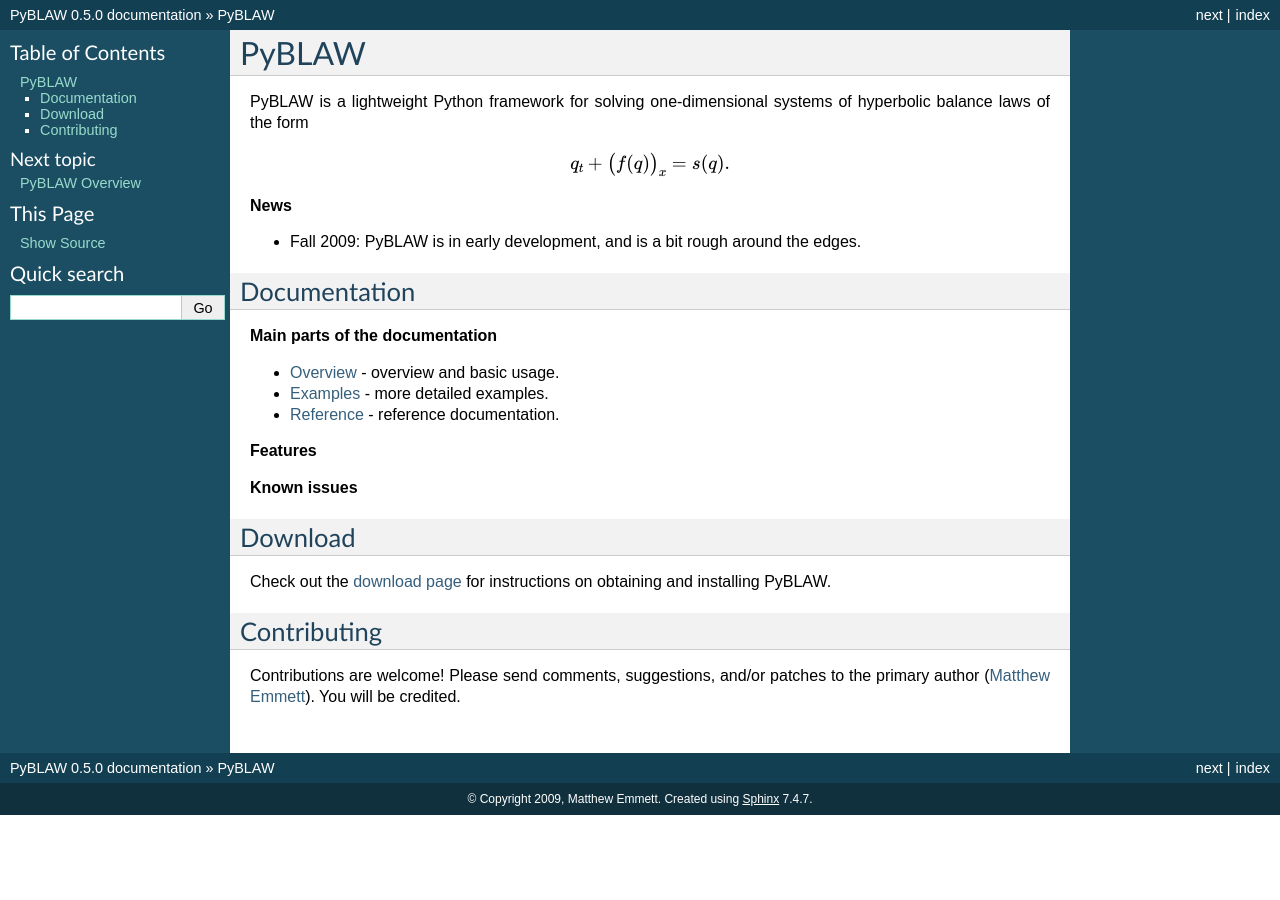
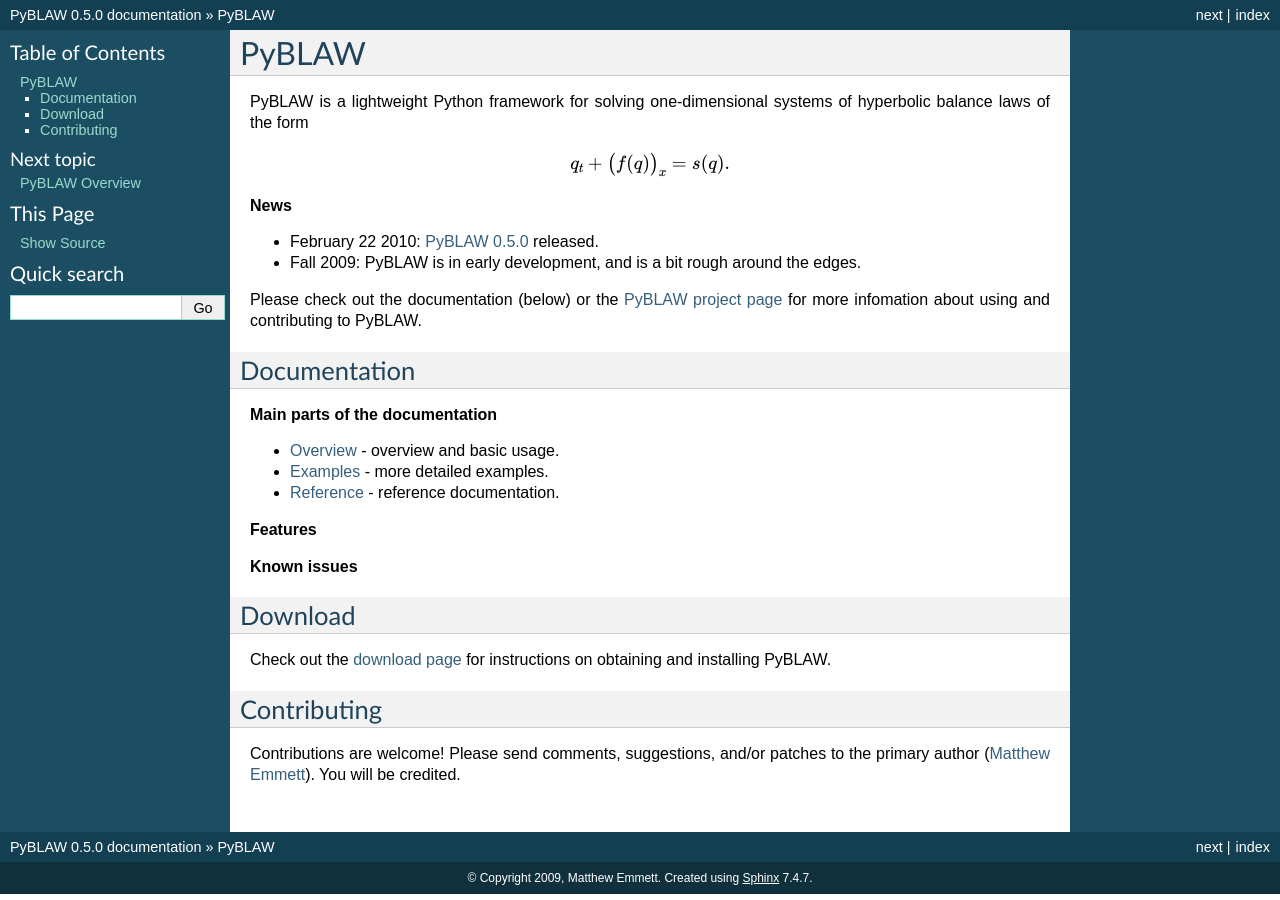
Before and after one commit to memmett/PyBLAW, a Sphinx documentation site: the page built from docs/index.rst, in a window 1280 px wide. Built offline with Sphinx 7.4.7, drawn with Linux system fonts in a browser that asks for light colours; formulas are drawn with MathJax 3; the version number is read from the project's files by our own code.

Commit message:
Announce PyBLAW 0.5.0.

```diff
--- a/docs/index.rst
+++ b/docs/index.rst
@@ -8,8 +8,12 @@ systems of hyperbolic balance laws of the form
 
 **News**
 
+* February 22 2010: `PyBLAW 0.5.0`_ released.
 * Fall 2009: PyBLAW is in early development, and is a bit rough around
   the edges.
+
+Please check out the documentation (below) or the `PyBLAW project
+page`_ for more infomation about using and contributing to PyBLAW.
 
 
 Documentation
@@ -53,3 +57,4 @@ patches to the primary author (`Matthew Emmett`_).  You will be credited.
 
 .. _`PyBLAW project page`: http://github.com/memmett/PyBLAW
 .. _`Matthew Emmett`: http://www.math.ualberta.ca/~memmett/
+.. _`PyBLAW 0.5.0`: http://cloud.github.com/downloads/memmett/PyBLAW/PyBLAW-0.5.0.tar.gz
```
